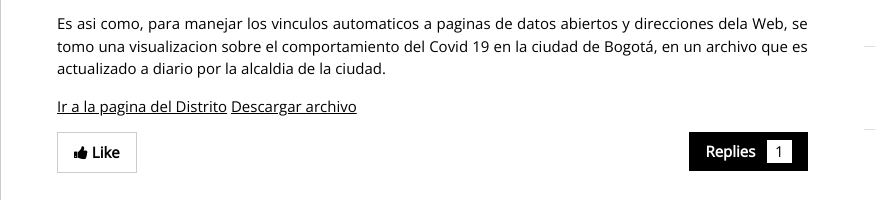
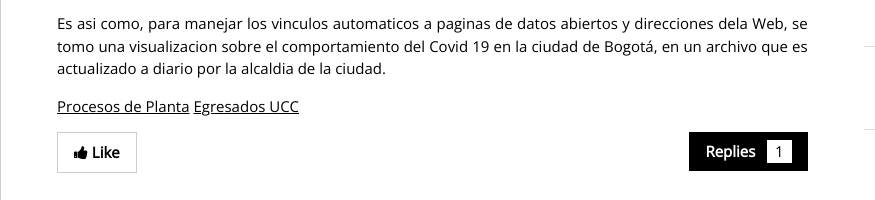
Before and after one commit to Reinanm/Reinanm.github.io, a plain HTML site: page index.html in a window 1280 px wide. Shown: the part 1992-2192 px from the top of the page, 0-875 px from the left. Drawn offline with nearby package versions, Linux system fonts and the light colour scheme.

Commit message:
Update index.html

```diff
--- a/index.html
+++ b/index.html
@@ -50,8 +50,8 @@
           <p> Es asi como, para manejar los vinculos automaticos a paginas de datos abiertos y direcciones dela Web, se tomo una visualizacion sobre el comportamiento del Covid 19 en la ciudad de Bogotá, en un archivo que es actualizado a diario por la alcaldia de la ciudad.</p>
           <a href="https://github.com/Reinanm/Visualizacion/blob/master/Cuadernos/covidbogota.py>Ver archivo</a>https://github.com/Reinanm/Visualizacion/blob/master/Cuadernos/covidbogota.py
           <br/>
-          <a target="_blank" href="http://saludata.saludcapital.gov.co/osb/index.php/datos-de-salud/enfermedades-trasmisibles/covid19//">Ir a la pagina del Distrito</a>
-          <a  href=""https://raw.githubusercontent.com/Reinanm/reinanm.github.io/master/Imag/vidUCC.mp4">Descargar archivo</a>
+          <a target="_blank" href="https://www.youtube.com/watch?v=dERzqBPi3pM&t=98s">Procesos de Planta</a>
+          <a  href="https://raw.githubusercontent.com/Reinanm/reinanm.github.io/master/Imag/vidUCC.mp4">Egresados UCC</a>
           <br/>
           <p class="w3-left"><button class="w3-button w3-white w3-border" onclick="likeFunction(this)"><b><i class="fa fa-thumbs-up"></i> Like</b></button></p>
           <p class="w3-right"><button class="w3-button w3-black" onclick="myFunction('demo1')" id="myBtn"><b>Replies  </b> <span class="w3-tag w3-white">1</span></button></p>
```
